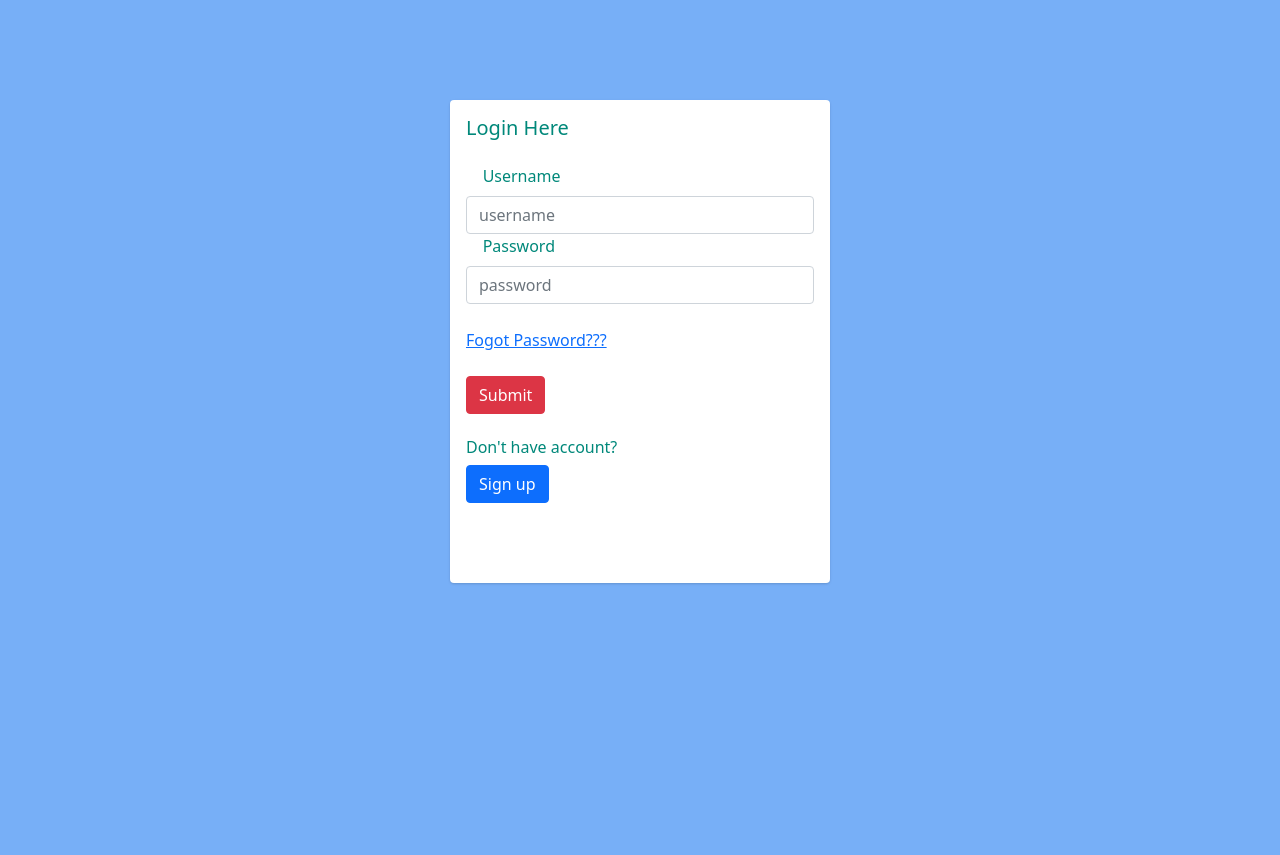
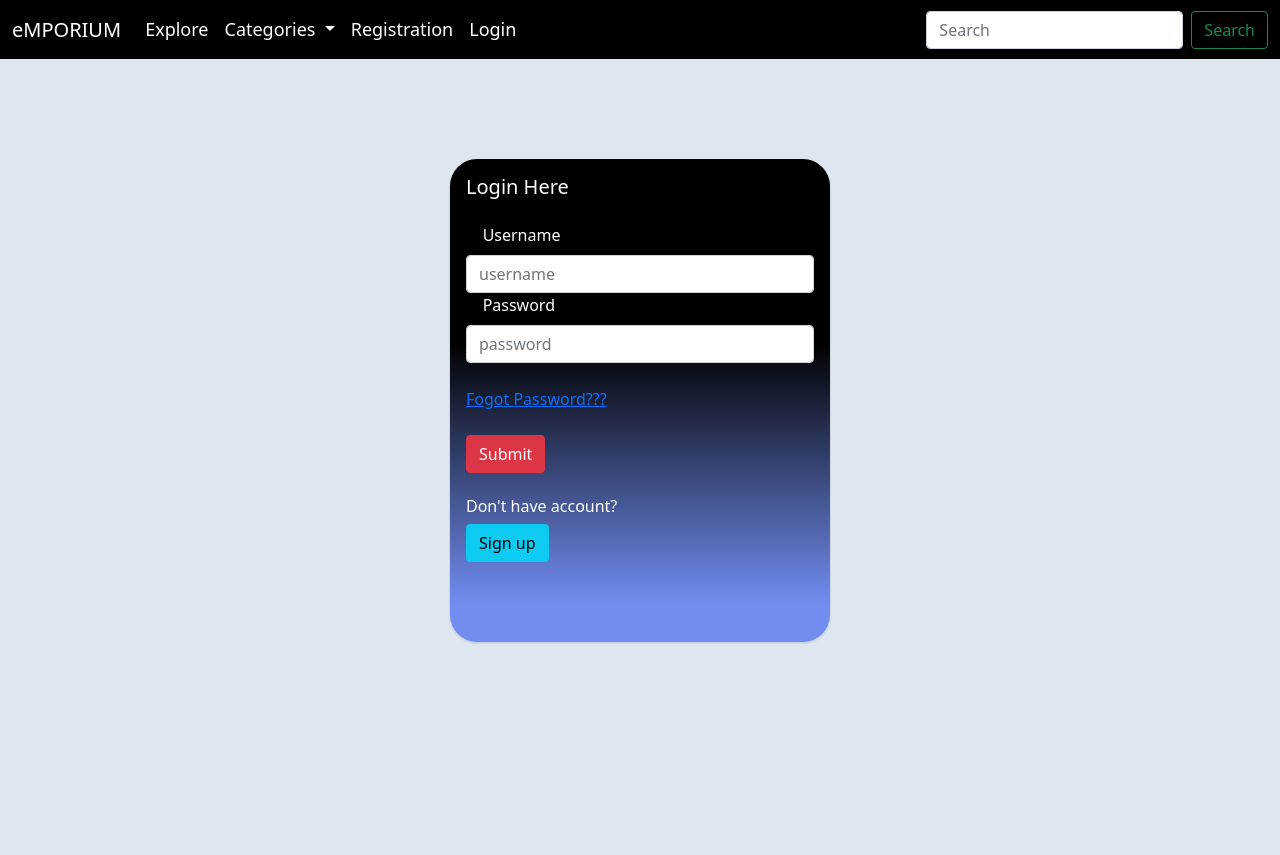
Before and after one commit to namansubedi/eMPORIUM, a Django app: page /login in a window 1280 px wide. Before the commit the page ends 584 px from the top, so only its background shows below. Run offline with Django 3.2, Linux system fonts and the light colour scheme; some libraries are stand-ins or nearby versions; some web fonts are replaced.

Commit message:
login gradient

```diff
--- a/static/css/mystyle.css
+++ b/static/css/mystyle.css
@@ -18,15 +18,12 @@ body{
     flex-direction: column;
     min-width: 0;
     word-wrap: break-word;
-    background-color: #fff;
+    background-color: rgb(53, 47, 47);
     background-clip: border-box;
-    border: 0 solid rgba(0,0,0,.125);
+    border: 0 solid rgba(49, 46, 46, 0.125);
     border-radius: .25rem;
 }
-.profile{
-    color: #00887a;
 
-}
 .card-body {
     flex: 1 1 auto;
     min-height: 1px;
@@ -89,10 +86,28 @@ body{
 }
 
 .profile_back{
-    color: #00887a;
-    background-color: #77aff7;
 
+
+
+    background: #DEE7F1;
+
+}
+.profile{
+
+    color: white;
+
+    background: linear-gradient(180deg, #000000 37.81%, #718DF0 91.98%);
+    border-radius: 27px;
 }
 .textt{
     color: #8d8d8a;
 }
+.navbar{
+    background-color:black;
+    font-size: large;
+    color-adjust: red;
+}
+.navbar a {
+    color: white;
+
+}
--- a/templates/base.html
+++ b/templates/base.html
@@ -19,8 +19,8 @@
 
     <title>{% block title %}{% endblock title %} | eMPORIUM</title>
     <div>
-        <nav class="navbar navbar-expand-lg navbar-dark bg-dark">
-  <div class="container-fluid">
+        <nav class="navbar navbar-expand-lg  ik">
+  <div class="container-fluid anurag">
     <a class="navbar-brand" href="/">eMPORIUM</a>
     <button class="navbar-toggler" type="button" data-bs-toggle="collapse" data-bs-target="#navbarSupportedContent" aria-controls="navbarSupportedContent" aria-expanded="false" aria-label="Toggle navigation">
       <span class="navbar-toggler-icon"></span>
@@ -54,7 +54,6 @@
             {% endif %}
             <li><a class="dropdown-item" href="{% url 'myorder' %}">My orders</a></li>
             <li><a class="dropdown-item" href="{% url 'logout' %}">Logout</a></li>
-             <li><a class="dropdown-item" href="{% url 'change_password' %}">Change Password</a></li>
           </ul>
         </li>
         {% else %}
--- a/templates/login.html
+++ b/templates/login.html
@@ -1,24 +1,10 @@
-<!doctype html>
-{% load static  %}
-<html lang="en">
-  <head>
-    <!-- Required meta tags -->
-    <meta charset="utf-8">
-    <meta name="viewport" content="width=device-width, initial-scale=1">
+{% extends 'base.html' %}
 
+{% block title %}Login{% endblock title %}
 
+{% block body %}
 
-    <!-- Bootstrap CSS -->
-    <link href="https://cdn.jsdelivr.net/npm/bootstrap@5.0.0/dist/css/bootstrap.min.css" rel="stylesheet" integrity="sha384-wEmeIV1mKuiNpC+IOBjI7aAzPcEZeedi5yW5f2yOq55WWLwNGmvvx4Um1vskeMj0" crossorigin="anonymous">
-     <link href="{% static 'emporium_black.png' %}" rel="shortcut icon" type="image/x-icon">
-     <link href="/stylesheets/css_Sanford.css" rel="stylesheet" type="text/css" />
-
-     <!--FontAwesome CSS-->
-     <link rel="stylesheet" href="{% static '/css/all.min.css' %}">
-    <link rel="stylesheet" href="{% static '/css/mystyle.css' %}">
-
-
-
+    {% load static %}
 
 <body  class = "profile_back">
 <section class="section-conten padding-y " style="min-height:84vh" >
@@ -52,7 +38,7 @@
 
 </form>
 <p class="text-center mt-4"><h6 >Don't have account?</h6>
-    <a href="{% url 'register' %}"><button class = "btn btn-primary">Sign up</button></a>
+    <a href="{% url 'register' %}"><button class = "btn btn-info">Sign up</button></a>
 </p>
 <br><br>
 
@@ -72,4 +58,4 @@
 </section>
 
 </body>
-</html>
+{% endblock body %}
```
Also changed, not shown: templates/register.html (+5 -19 lines).
